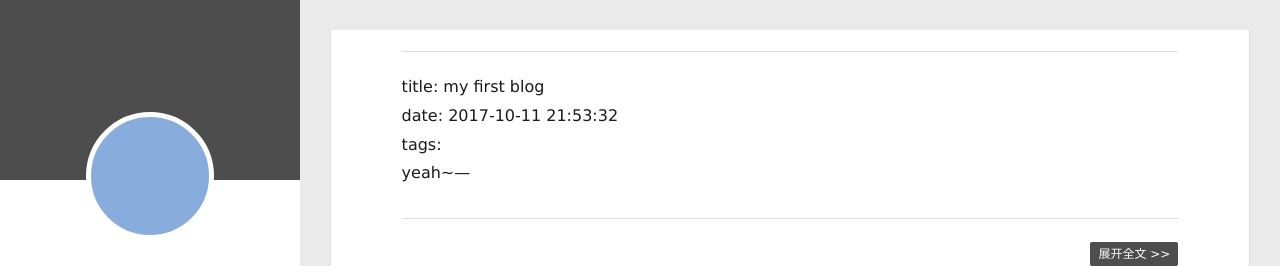
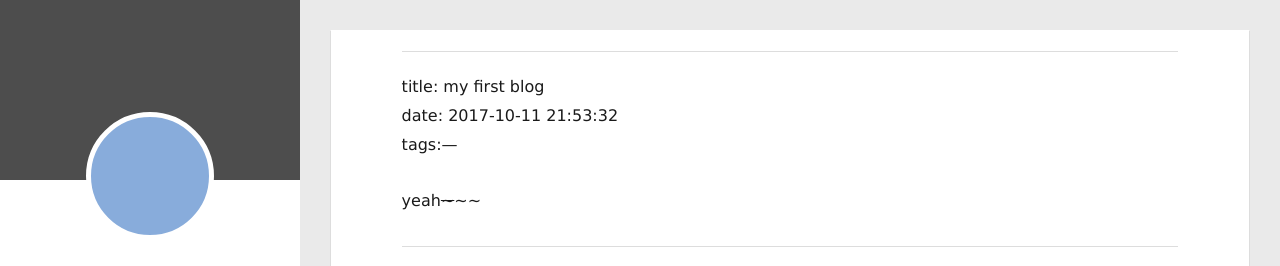
Before and after one commit to AnduinBin/AnduinBin.github.io, a plain HTML site: page index.html in a window 1280 px wide. Shown: the top 266 px of the page. Drawn offline with Linux system fonts and the light colour scheme; no server answers.

Commit message:
Site updated: 2017-10-11 22:43:42

```diff
--- a/index.html
+++ b/index.html
@@ -157,7 +157,8 @@
     <div class="article-entry" itemprop="articleBody">
 
         <hr>
-<p>title: my first blog<br>date: 2017-10-11 21:53:32<br>tags:<br>yeah~—</p>
+<p>title: my first blog<br>date: 2017-10-11 21:53:32<br>tags:—</p>
+<p>yeah<del>~</del>~~</p>
 
 
 
```
Also changed, not shown: 2017/10/11/my-first-blog-1/index.html (+6 -5 lines).
